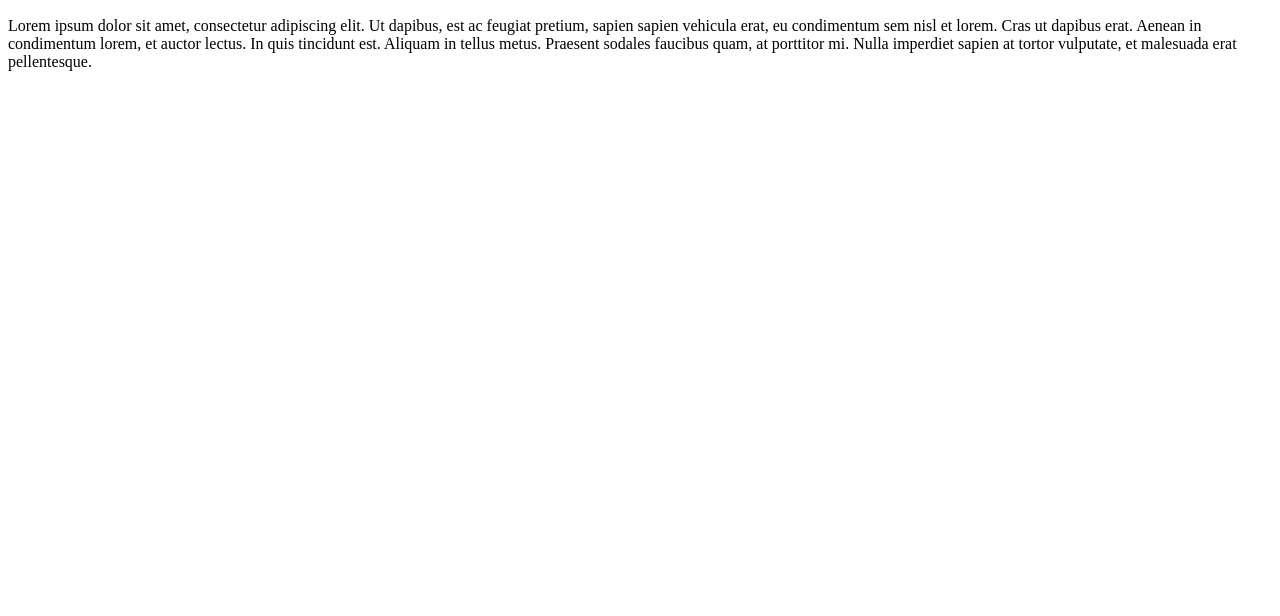
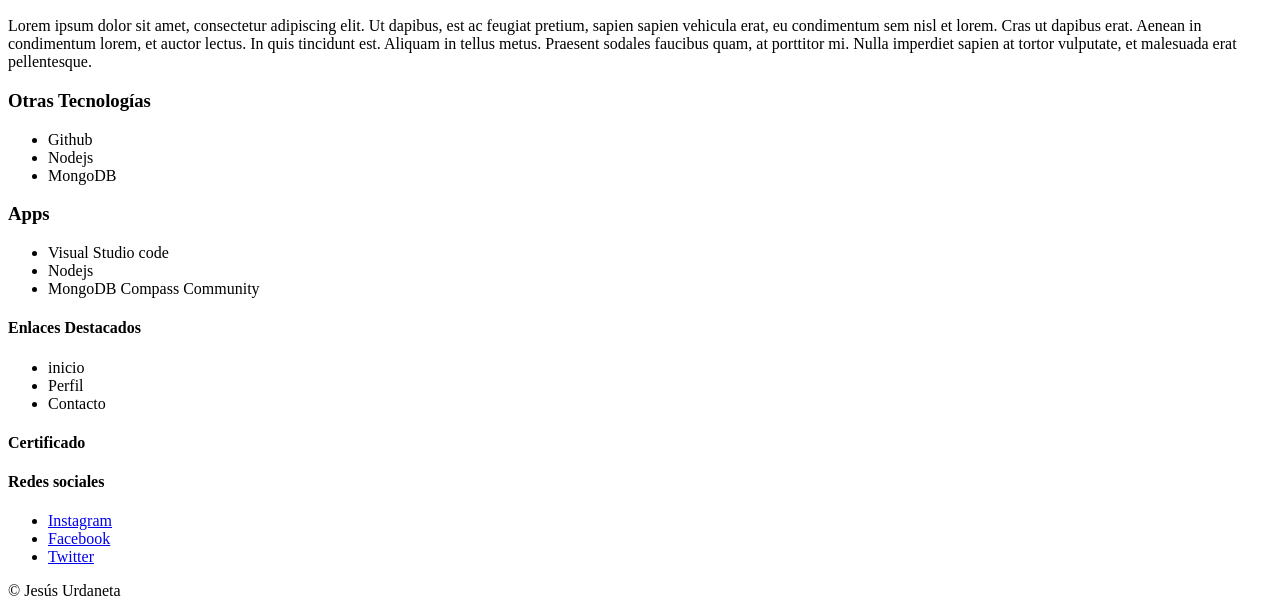
Before and after one commit to jedum/reto1-WebsiteDinamica, a plain HTML site: page index.html in a window 1280 px wide. Shown: the part 672-1288 px from the top of the page. Before the commit the page ends 800 px from the top, so only its background shows below. Drawn offline with Linux system fonts and the light colour scheme.

Commit message:
Se ha creado contenido de barra lateral y footer de la web

```diff
--- a/index.html
+++ b/index.html
@@ -25,11 +25,11 @@
                 </ul>
             </nav>
         </div>
-    </header>
-    <main>
         <div id="slider">
             <h1>Desarrollador Web Frontend</h1>
         </div>
+    </header>
+    <main>
         <div class="center">
             <section class="content">
                 <h2 class="sub-header">FrameWorks</h2>
@@ -68,8 +68,68 @@
             </section>
         </div>
     </main>
-    <aside></aside>
-    <footer></footer>
+    <aside id="sidebar">
+        <div>
+            <h3>Otras Tecnologías</h3>
+            <div>
+                <ul>
+                    <li>
+                        Github
+                    </li>
+                    <li>
+                        Nodejs
+                    </li>
+                    <li>
+                        MongoDB
+                    </li>
+                </ul>
+            </div>
+        </div>
+        <div>
+            <h3>Apps</h3>
+            <div>
+                <ul>
+                    <li>
+                        Visual Studio code
+                    </li>
+                    <li>
+                        Nodejs
+                    </li>
+                    <li>
+                        MongoDB Compass Community
+                    </li>
+                </ul>
+            </div>
+        </div>
+    </aside>
+    <footer>
+        <div>
+            <div class="col-3">
+                <h4>Enlaces Destacados</h4>
+                <ul>
+                    <li>inicio</li>
+                    <li>Perfil</li>
+                    <li>Contacto</li>
+                </ul>
+            </div>
+            <div class="col-3">
+                <h4>Certificado</h4>
+            </div>
+            <div class="col-3">
+                <h4>Redes sociales</h4>
+                <ul>
+                    <li><a href="https://www.instagram.com/" target="_blank">Instagram</a></li>
+                    <li><a href="https://www.facebook.com/" target="_blank">Facebook</a></li>
+                    <li><a href="https://twitter.com/" target="_blank">Twitter</a></li>
+                </ul>
+            </div>
+        </div>
+        <div>
+            <div class="center">
+                <p>&copy; Jesús Urdaneta</p>
+            </div>
+        </div>
+    </footer>
 </body>
 
 </html>
```
